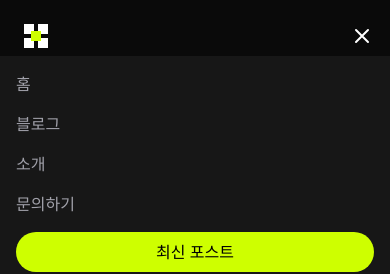
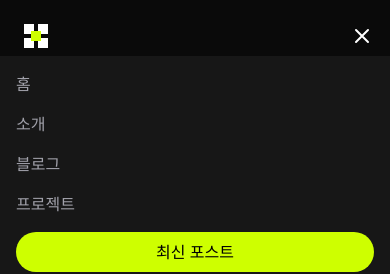
Before and after one commit to TUAZAR/TUAZAR.github.io, a Next.js app: page / in a window 390 px wide. Both pictures are taken after a click on the button 362 px from the left and 36 px from the top of the page. Shown: the top 274 px of the page. Built offline with nearby package versions, Linux system fonts and the light colour scheme.

Commit message:
fix: post.id 문제 해결

```diff
--- a/src/components/Navbar.tsx
+++ b/src/components/Navbar.tsx
@@ -60,9 +60,9 @@ const Navbar = () => {
         <div className="md:hidden bg-secondary py-4 px-4 absolute w-full border-b border-white/10">
           <div className="flex flex-col space-y-4">
             <Link href="/" className="nav-link">홈</Link>
+            <Link href="/about" className="nav-link">소개</Link>
             <Link href="/blog" className="nav-link">블로그</Link>
-            <Link href="/about" className="nav-link">소개</Link>
-            <Link href="/contact" className="nav-link">문의하기</Link>
+            <Link href="/project" className="nav-link">프로젝트</Link>
             <Link href="/blog" className="btn btn-primary text-center">
               최신 포스트
             </Link>
--- a/src/pages/index.tsx
+++ b/src/pages/index.tsx
@@ -217,10 +217,10 @@ const HomePage = ({ posts = [] }) => {
           <div className="grid grid-cols-1 md:grid-cols-3 gap-8">
             {displayPosts.slice(0, 3).map((post) => (
               <BlogPostCard
-                key={post.slug || post.id}
+                key={post.slug}
                 title={post.title}
                 excerpt={post.description}
-                slug={post.slug || post.id}
+                slug={post.slug}
                 coverImage={post.coverImage || '/images/blog/default-cover.svg'}
                 date={post.date}
                 author={post.author || {
```
